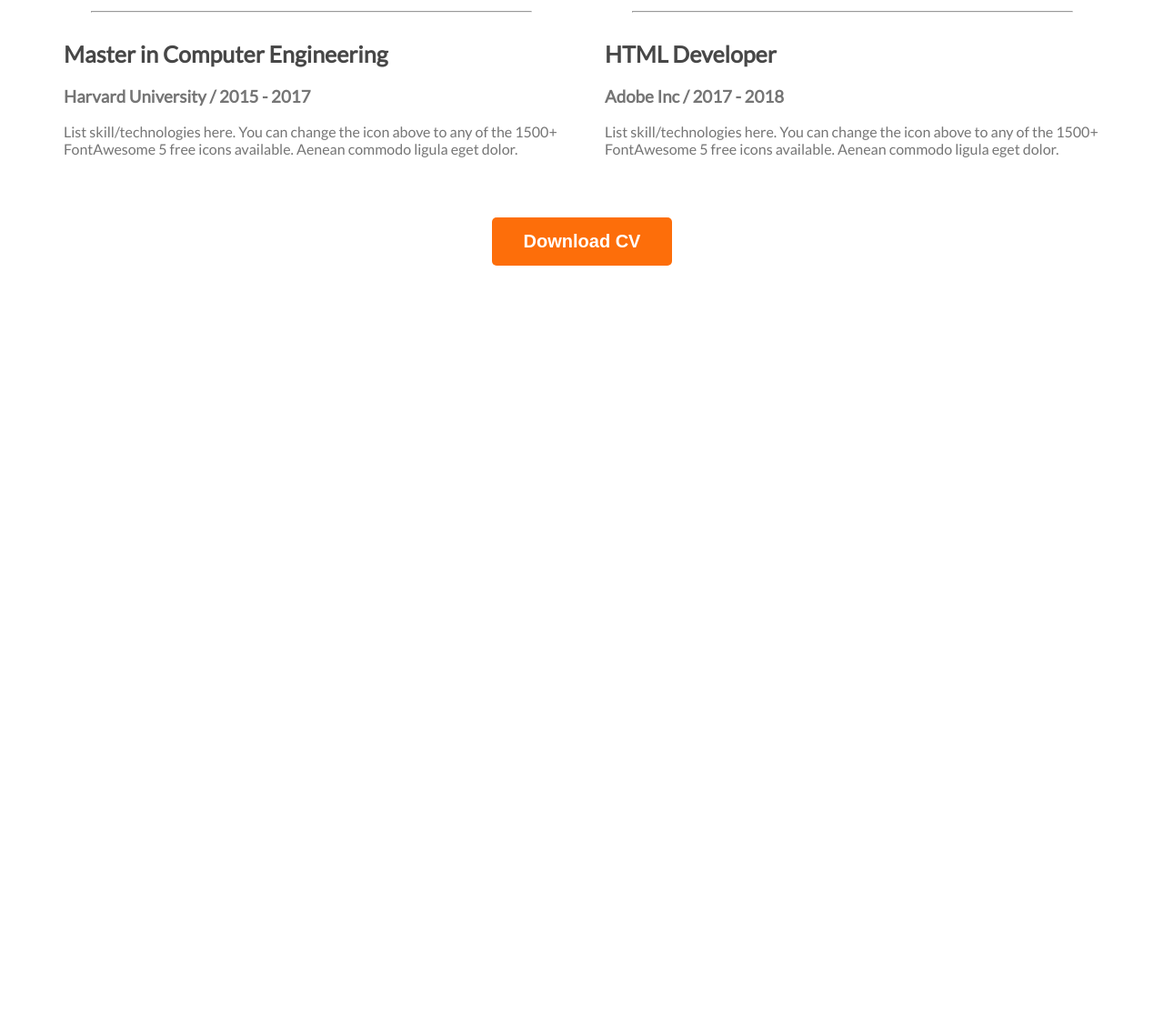
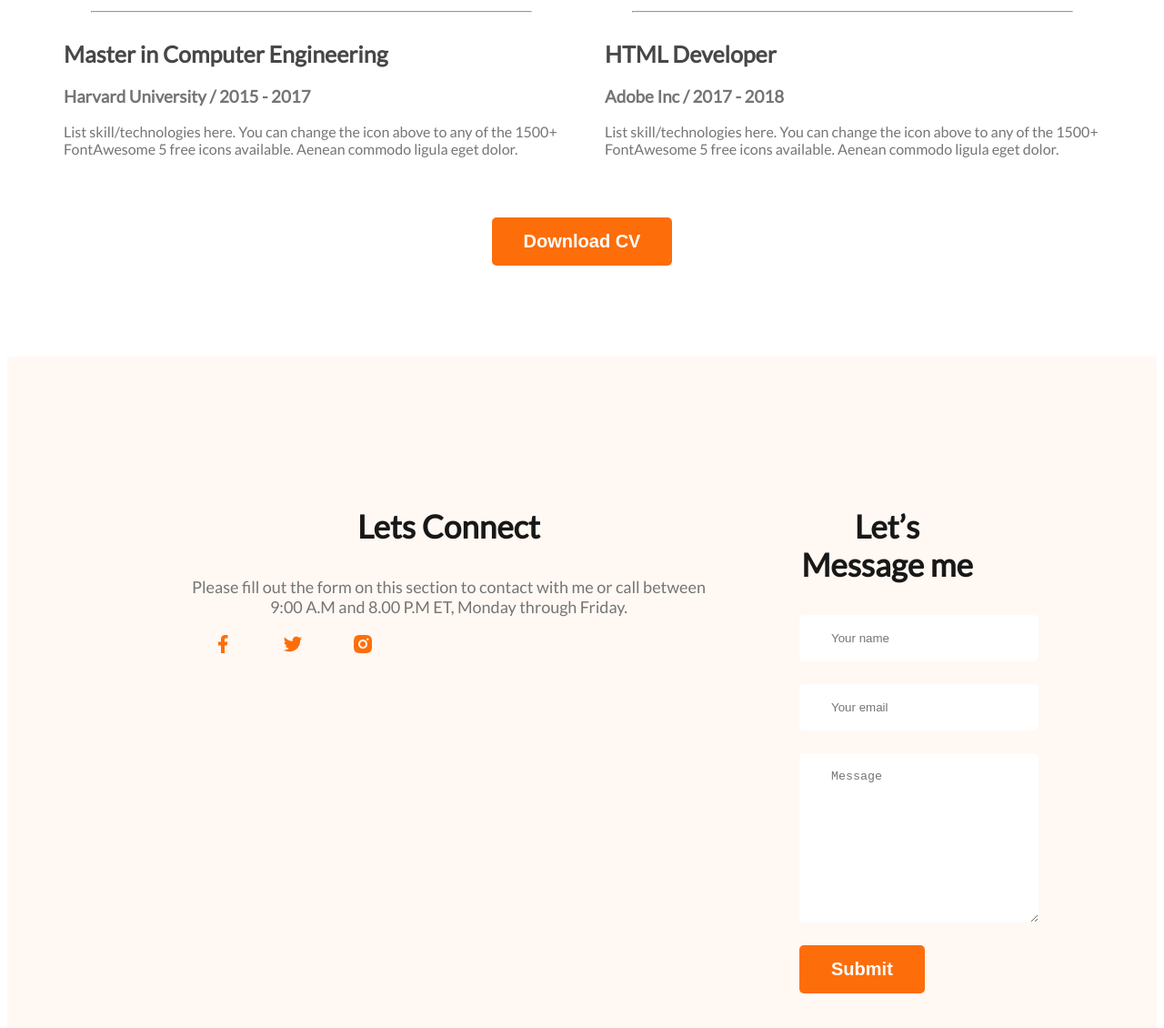
Before and after one commit to Robo9nine/Developer-portfolio, a plain HTML site: page index.html in a window 1280 px wide. Shown: the part 2633-3763 px from the top of the page at 91% size. Before the commit the page ends 2933 px from the top, so only its background shows below. Drawn offline with Linux system fonts and the light colour scheme.

Commit message:
finished the project

```diff
--- a/index.html
+++ b/index.html
@@ -143,7 +143,24 @@
         </section>
     </main>
     <footer>
-
+        <div class="footer-coloumn">
+            <h3 class="section-tittle">Lets Connect</h3>
+            <p class="section-description">Please fill out the form on this section to contact with me or call between 9:00 A.M and 8.00 P.M ET, Monday through Friday.</p>
+            <div class="social-links">
+                <a href=""><img src="images/icons/facebook.png" alt=""></a>
+                <a href=""><img src="images/icons/twitter.png" alt=""></a>
+                <a href=""><img src="images/icons/insta.png" alt=""></a>
+            </div>
+        </div>
+        <div class="footer-coloumn">
+            <h3 class="section-tittle">Let’s Message me</h3>
+            <form class="contact" action="">
+                <input type="text" placeholder="Your name">
+                <input type="email" name="" placeholder="Your email" id="">
+                <textarea name="" placeholder="Message" id="" cols="30" rows="10"></textarea>
+                <input class="btn-primary" type="submit" value="Submit">
+            </form>
+        </div>
     </footer>
 </body>
 </html>
--- a/styles/style.css
+++ b/styles/style.css
@@ -162,3 +162,28 @@ main-section{
     text-align: center;
     margin-top: 50px;
 }
+
+/* footer styles */
+footer{
+    display: flex;
+    gap: 100px;
+    background: #fff8f3;
+    margin-top: 100px;
+    padding: 130px 200px;
+}
+.social-links a{
+    margin: 25px;
+}
+.footer-column{
+    width: 50%;
+}
+.contact input[type="text"],.contact input[type="email"], textarea{
+    display: block;
+    margin-bottom: 25px;
+    padding: 18px 35px;
+    color: #757575;
+    border-radius: 5px;
+    background-color: #fff;
+    border: 0;
+    width: 100%;
+}
```
